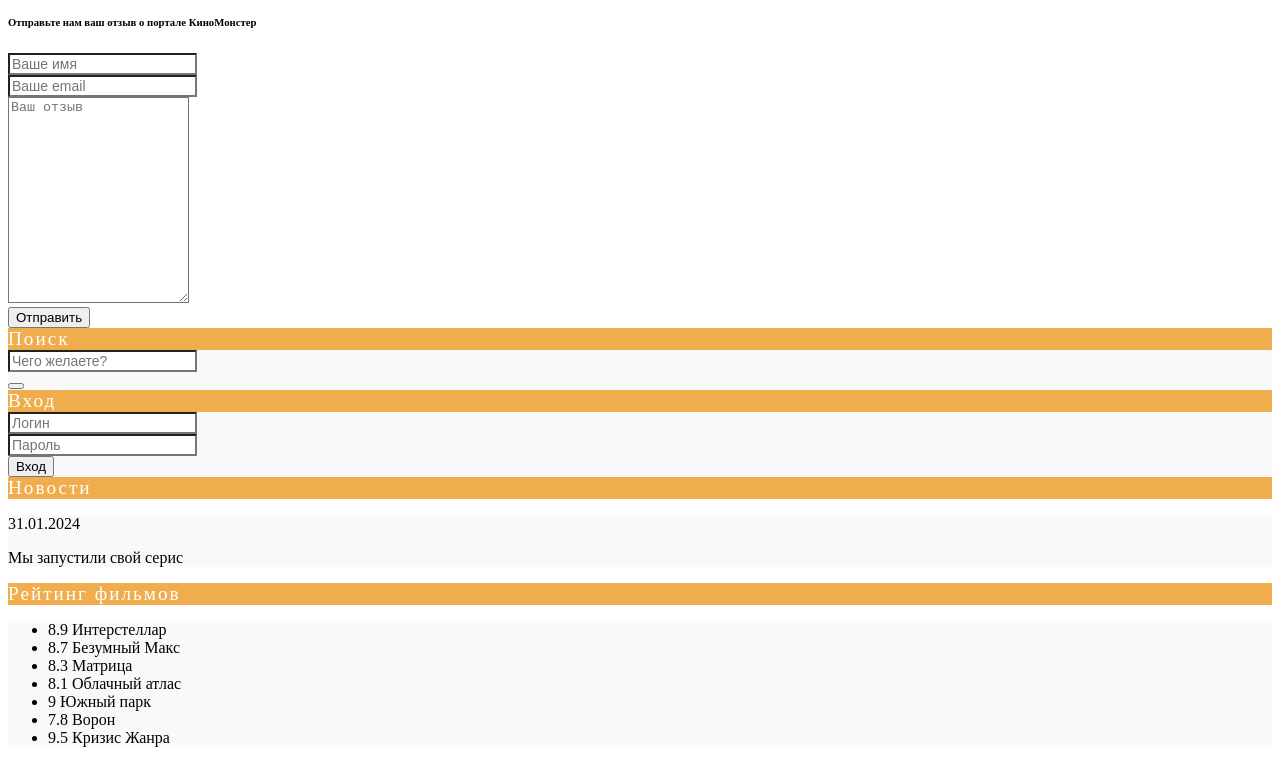
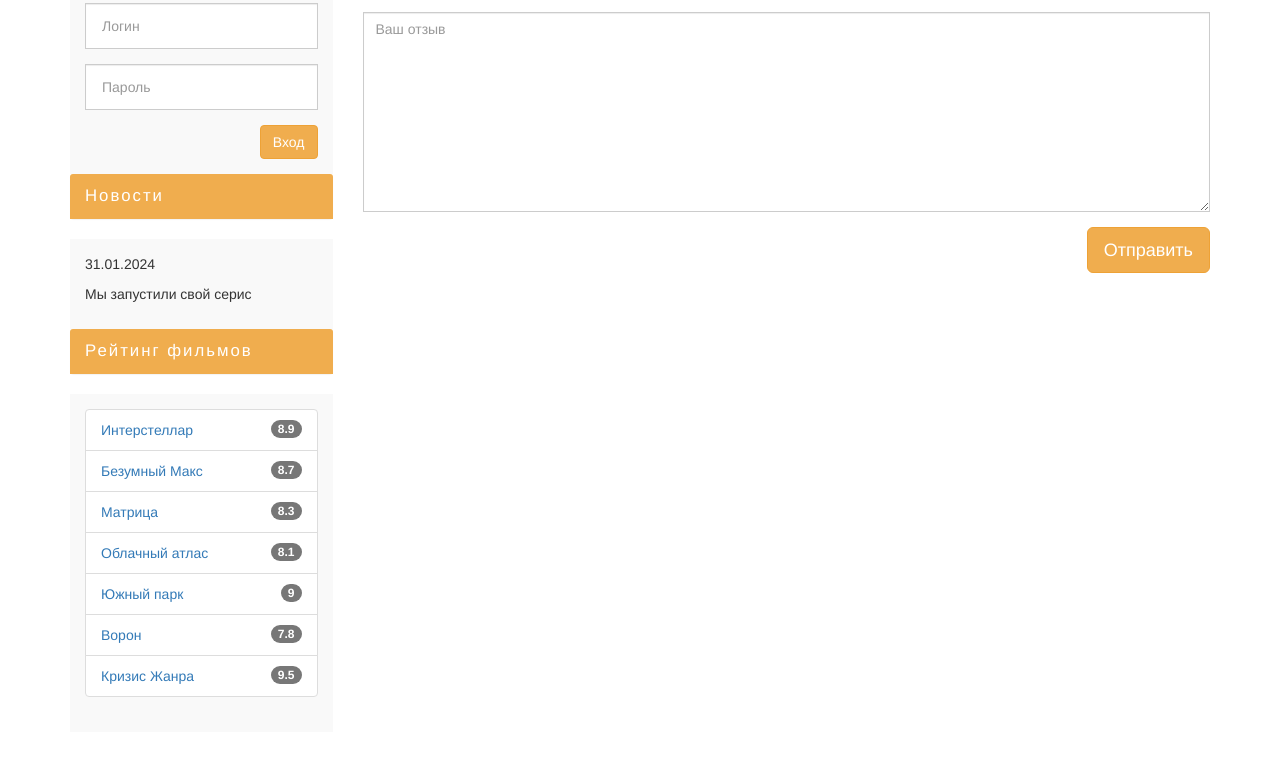
Before and after one commit to HyperVaz/Kinomonster, a plain HTML site: page contacts.html in a window 1280 px wide. Shown: the part 431-1210 px from the top of the page. Drawn offline with nearby package versions, Linux system fonts and the light colour scheme; the site is published under a folder, as on GitHub Pages, so addresses that start at the root find nothing.

Commit message:
FINNALY I FOUND A MISTAKE - IN PATH OF BS LINK

```diff
--- a/contacts.html
+++ b/contacts.html
@@ -6,7 +6,7 @@
     <meta http-equiv="X-UA-Compatible" content="IE=edge">
     <meta name="viewport" content="width=device-width, initial-scale=1">
     <title>Контакты</title>
-    <link href="/assets/css/bootstrap.min.css" rel="stylesheet">
+    <link href="assets/css/bootstrap.min.css" rel="stylesheet">
     <link rel="stylesheet" href="assets/css/style.css">
 </head>
 
--- a/films.html
+++ b/films.html
@@ -6,7 +6,7 @@
     <meta http-equiv="X-UA-Compatible" content="IE=edge">
     <meta name="viewport" content="width=device-width, initial-scale=1">
     <title>Фильмы</title>
-    <link href="/assets/css/bootstrap.min.css" rel="stylesheet">
+    <link href="assets/css/bootstrap.min.css" rel="stylesheet">
     <link rel="stylesheet" href="assets/css/style.css">
 </head>
 
```
Also changed, not shown: index.html (+1 -1 lines), rating.html (+1 -1 lines), serials.html (+1 -1 lines), show.html (+1 -1 lines).
